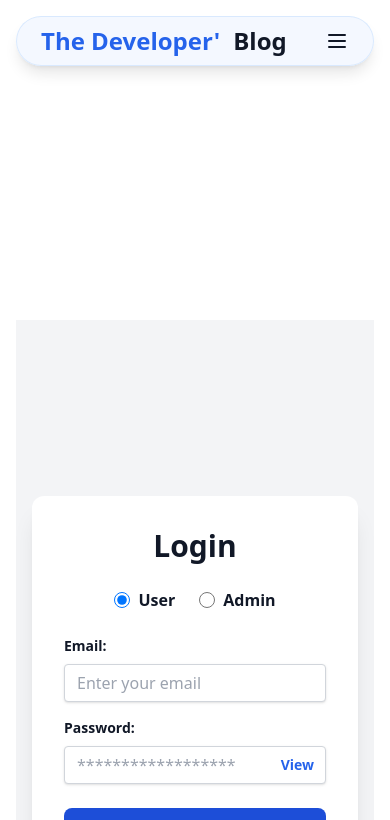
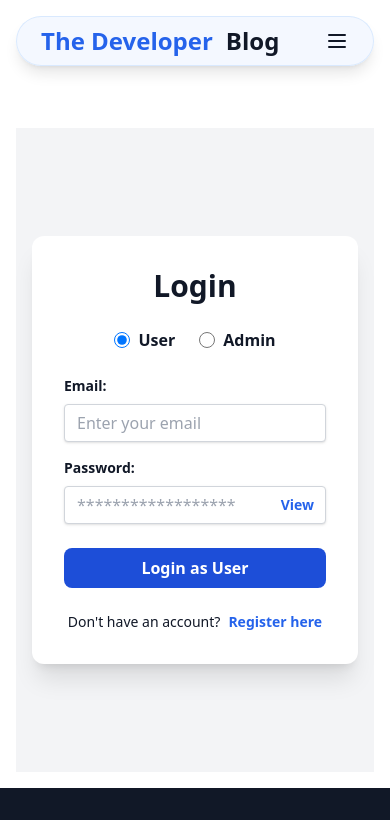
Before and after one commit to Greyengravings/Newsletter, a React (Vite) app: page /login in a window 390 px wide. Shown: the top 820 px of the page. Built offline with nearby package versions, Linux system fonts and the light colour scheme.

Commit message:
Adjust global padding to pt-32 and fix login page min-height

```diff
--- a/src/App.jsx
+++ b/src/App.jsx
@@ -36,8 +36,8 @@ function AppContent() {
       >
         <Header />
 
-        {/* Outer full-width background - pt-80 to account for fixed header height and spacing */}
-        <main className="w-full flex-grow p-4 md:p-6 pt-80">
+        {/* Main content area with top padding to clear the fixed floating header */}
+        <main className="w-full flex-grow p-4 md:p-6 pt-32">
           {/* Inner constrained content area */}
           <div className="max-w-7xl mx-auto">
             <Routes>
--- a/src/pages/CombinedLoginPage.jsx
+++ b/src/pages/CombinedLoginPage.jsx
@@ -127,7 +127,7 @@ function CombinedLoginPage() {
   };
 
   return (
-    <div className={`flex items-center justify-center min-h-[calc(100vh-64px)] p-4 transition-colors duration-500 ${
+    <div className={`flex items-center justify-center min-h-[calc(100vh-200px)] p-4 transition-colors duration-500 ${
       theme === 'dark' ? 'bg-gray-900 text-white' : 'bg-gray-100 text-gray-900'
     }`}>
       <div className={`p-8 rounded-xl shadow-xl w-full max-w-md transition-colors duration-500 ${
```
Also changed, not shown: 4 other files (tests, documents, lock files or other folders).
